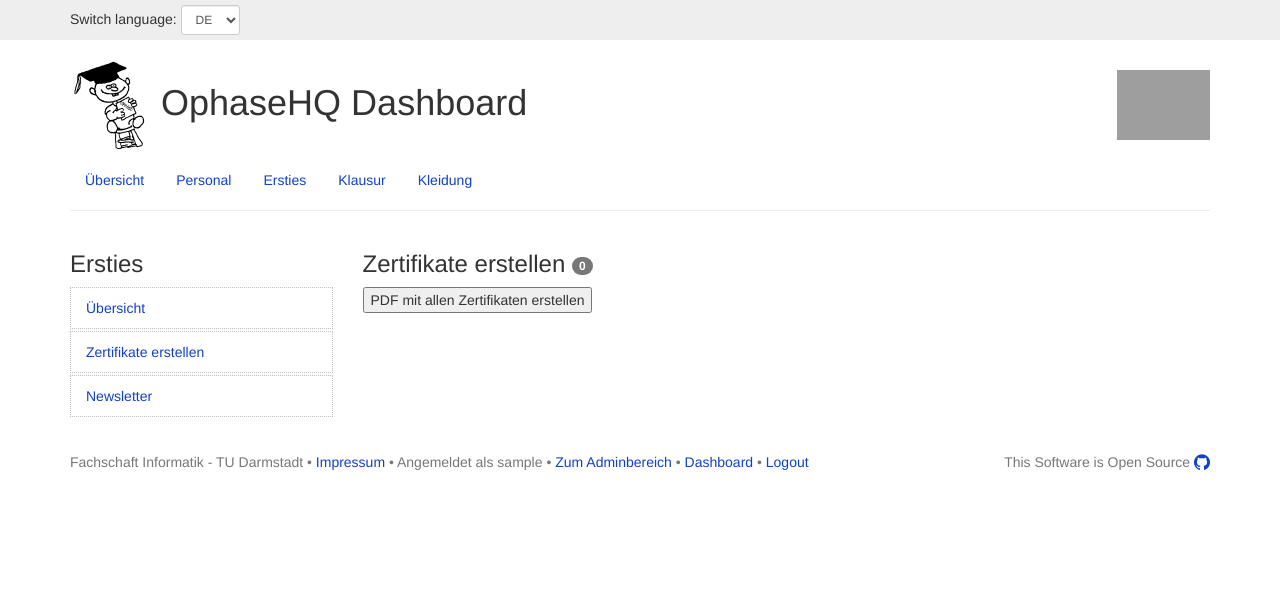
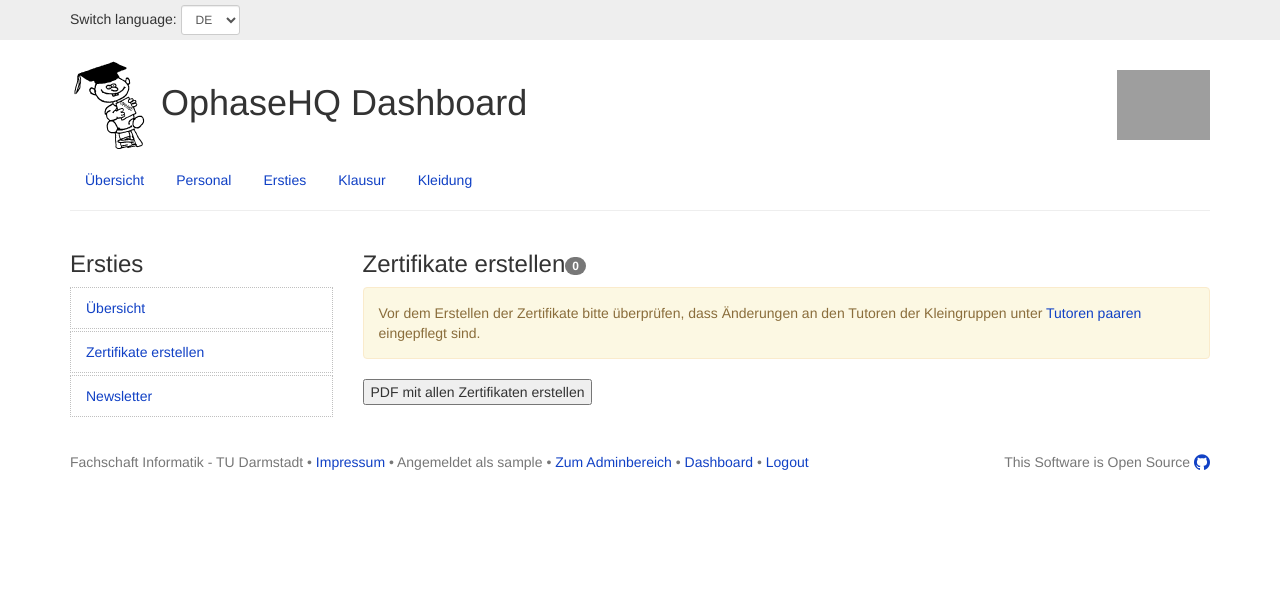
Before and after one commit to d120/pyophase, a Django app: page /dashboard/students/certificate/ in a window 1280 px wide. Shown: the top 599 px of the page. Run offline with Django 3.2, Linux system fonts and the light colour scheme; the visitor is signed in with stand-in values (Sample User, id 1); data comes from the database, SQL or seed files in the repository; data that the repository does not hold is empty; parts of the project's set-up code (start-up, migrations or seed data) failed here and were passed over; some libraries are stand-ins or nearby versions; grey boxes are pictures that could not be loaded.

Commit message:
Add warning to update the tutors befor creating the exam reports

```diff
--- a/students/templates/students/dashboard/view_certificate.html
+++ b/students/templates/students/dashboard/view_certificate.html
@@ -4,7 +4,10 @@
 
 
 {% block content_dashboard_view %}
-    <h3>{% trans "Zertifikate erstellen" %} <span class="badge">{{ count_student }}</span></h3>
+    <h3>{% trans "Zertifikate erstellen" %}<span class="badge">{{ count_student }}</span></h3>
+    <div class="alert alert-warning" role="alert">
+    {%url "dashboard:staff:tutor_pairing" as tpurl %} {% blocktrans %}Vor dem Erstellen der Zertifikate bitte überprüfen, dass Änderungen an den Tutoren der Kleingruppen unter <a href="{{ tpurl }}">Tutoren paaren</a> eingepflegt sind.{% endblocktrans %}
+    </div>
     <form action="{{ request.path }}" method="post">{% csrf_token %}
         <button type="submit">{% trans "PDF mit allen Zertifikaten erstellen" %}</button>
     </form>
```
